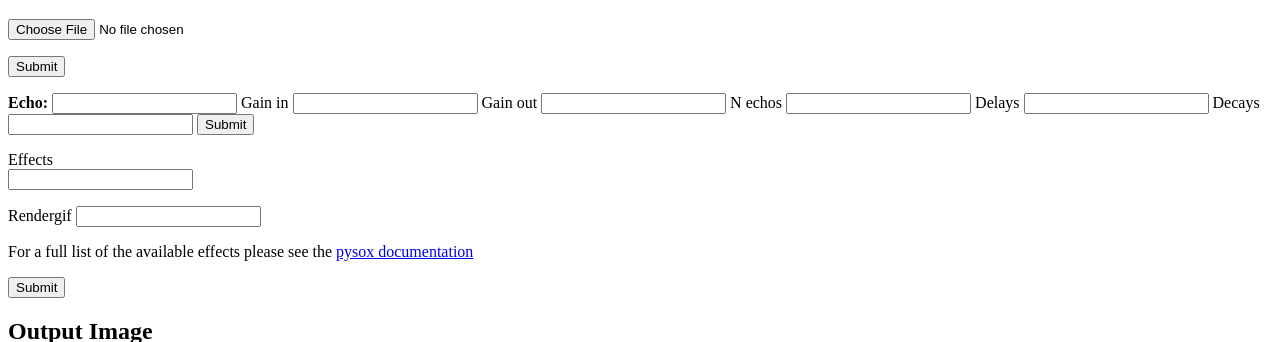
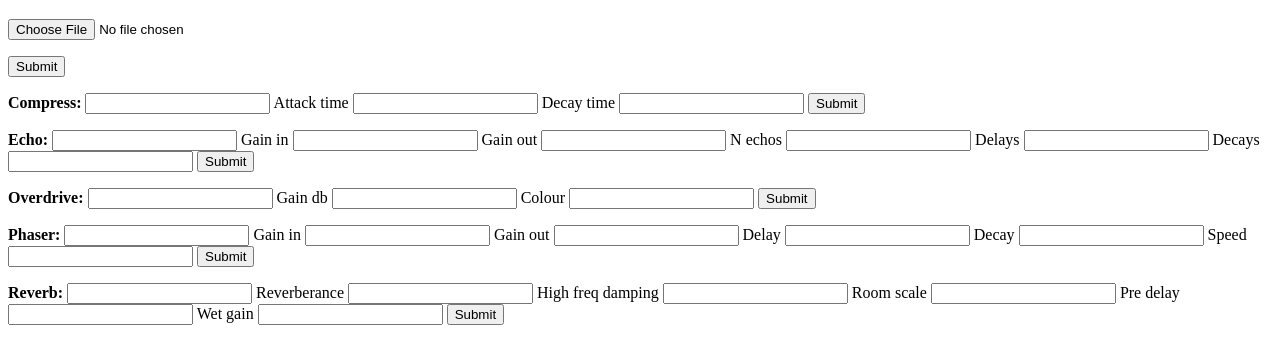
Before and after one commit to matthewh806/killing_me_softly_with_his_dsp, a Python web app: template code/experiments/image_manipulation/app/templates/index.html in a window 1280 px wide. Shown: the part 577-919 px from the top of the page. Run offline with Jinja, Linux system fonts and the light colour scheme; the template is opened without the code that fills it: most values are stand-ins (such as "Sample title", 1, 10 or a date in 2020); form fields are guessed from the names that the template uses.

Commit message:
Experiments::image_manipulation: Add compression, overdrive, phaser and reverb effects

```diff
--- a/code/experiments/image_manipulation/app/templates/index.html
+++ b/code/experiments/image_manipulation/app/templates/index.html
@@ -21,6 +21,15 @@
                 {{ upload_form.submit() }}
         </form>
 
+        <form id="compand_form" action="add_effect" method="post">
+            <p>
+                <b>Compress: </b> {{ compand_form.effect_name }}
+                {{ compand_form.attack_time.label }} {{ compand_form.attack_time }}
+                {{ compand_form.decay_time.label }} {{ compand_form.decay_time }}
+                {{ echo_form.submit() }}
+            </p>
+        </form>
+
         <form id="echo_form" action="add_effect" method="post">
             <p>
                 <b>Echo: </b> {{ echo_form.effect_name }}
@@ -30,6 +39,39 @@
                 {{ echo_form.delays.label }} {{ echo_form.delays(rows=1, cols=10) }}
                 {{ echo_form.decays.label }} {{ echo_form.decays(rows=1, cols=10) }}
                 {{ echo_form.submit() }}
+            </p>
+        </form>
+
+        <form id="overdrive_form" action="add_effect" method="post">
+            <p>
+                <b>Overdrive: </b> {{ overdrive_form.effect_name }}
+                {{ overdrive_form.gain_db.label }} {{ overdrive_form.gain_db }}
+                {{ overdrive_form.colour.label }} {{ overdrive_form.colour }}
+                {{ overdrive_form.submit() }}
+            </p>
+        </form>
+
+        <form id="phaser_form" action="add_effect" method="post">
+            <p>
+                <b>Phaser: </b> {{ phaser_form.effect_name }}
+                {{ phaser_form.gain_in.label }} {{ phaser_form.gain_in }}
+                {{ phaser_form.gain_out.label }} {{ phaser_form.gain_out }}
+                {{ phaser_form.delay.label }} {{ phaser_form.delay }}
+                {{ phaser_form.decay.label }} {{ phaser_form.decay }}
+                {{ phaser_form.speed.label }} {{ phaser_form.speed }}
+                {{ phaser_form.submit() }}
+            </p>
+        </form>
+
+        <form id="reverb_form" action="add_effect" method="post">
+            <p>
+                <b>Reverb: </b> {{ reverb_form.effect_name }}
+                {{ reverb_form.reverberance.label }} {{ reverb_form.reverberance }}
+                {{ reverb_form.high_freq_damping.label }} {{ reverb_form.high_freq_damping }}
+                {{ reverb_form.room_scale.label }} {{ reverb_form.room_scale }}
+                {{ reverb_form.pre_delay.label }} {{ reverb_form.pre_delay }}
+                {{ reverb_form.wet_gain.label }} {{ reverb_form.wet_gain }}
+                {{ reverb_form.submit() }}
             </p>
         </form>
 
```
Also changed, not shown: code/experiments/image_manipulation/app/forms.py (+30 -5 lines), code/experiments/image_manipulation/app/routes.py (+23 -3 lines).
